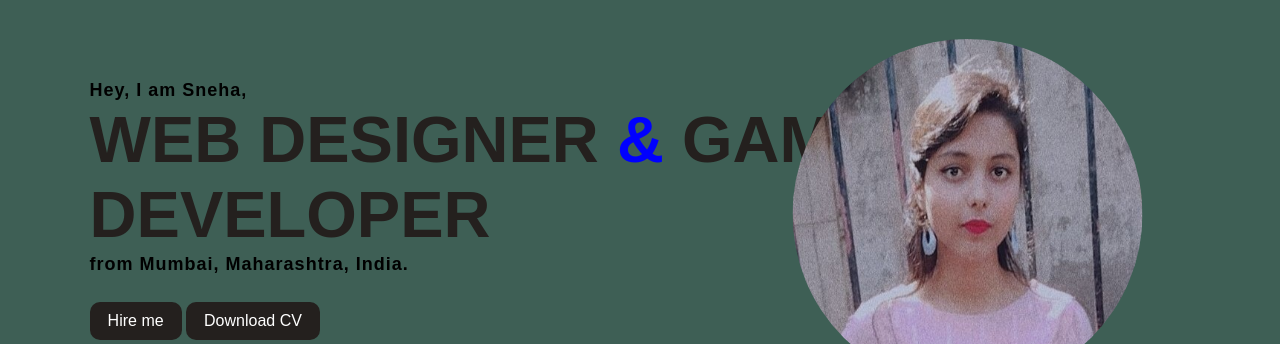
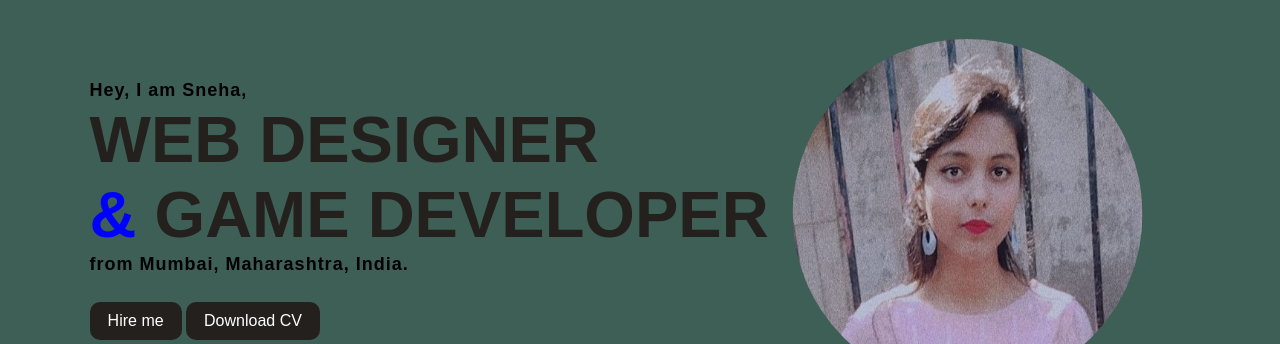
Before and after one commit to SnehaSonar/Portfolio, a plain HTML site: page index.html in a window 1280 px wide. Shown: the part 111-455 px from the top of the page. Drawn offline with nearby package versions, Linux system fonts and the light colour scheme.

Commit message:
Update index.html

```diff
--- a/index.html
+++ b/index.html
@@ -32,7 +32,8 @@
 
         <div class="info">
             <h3>Hey, I am Sneha, </h3>
-            <h1>WEB DESIGNER <span> & </span> GAME DEVELOPER</h1>
+            <h1>WEB DESIGNER</h1>
+            <h1><span>&</span> GAME DEVELOPER</h1>
             <h3>from Mumbai, Maharashtra, India. </h3>
             <a href="contact.html">Hire me</a>
             <a href="Profile.pdf" download >Download CV</a>
```
